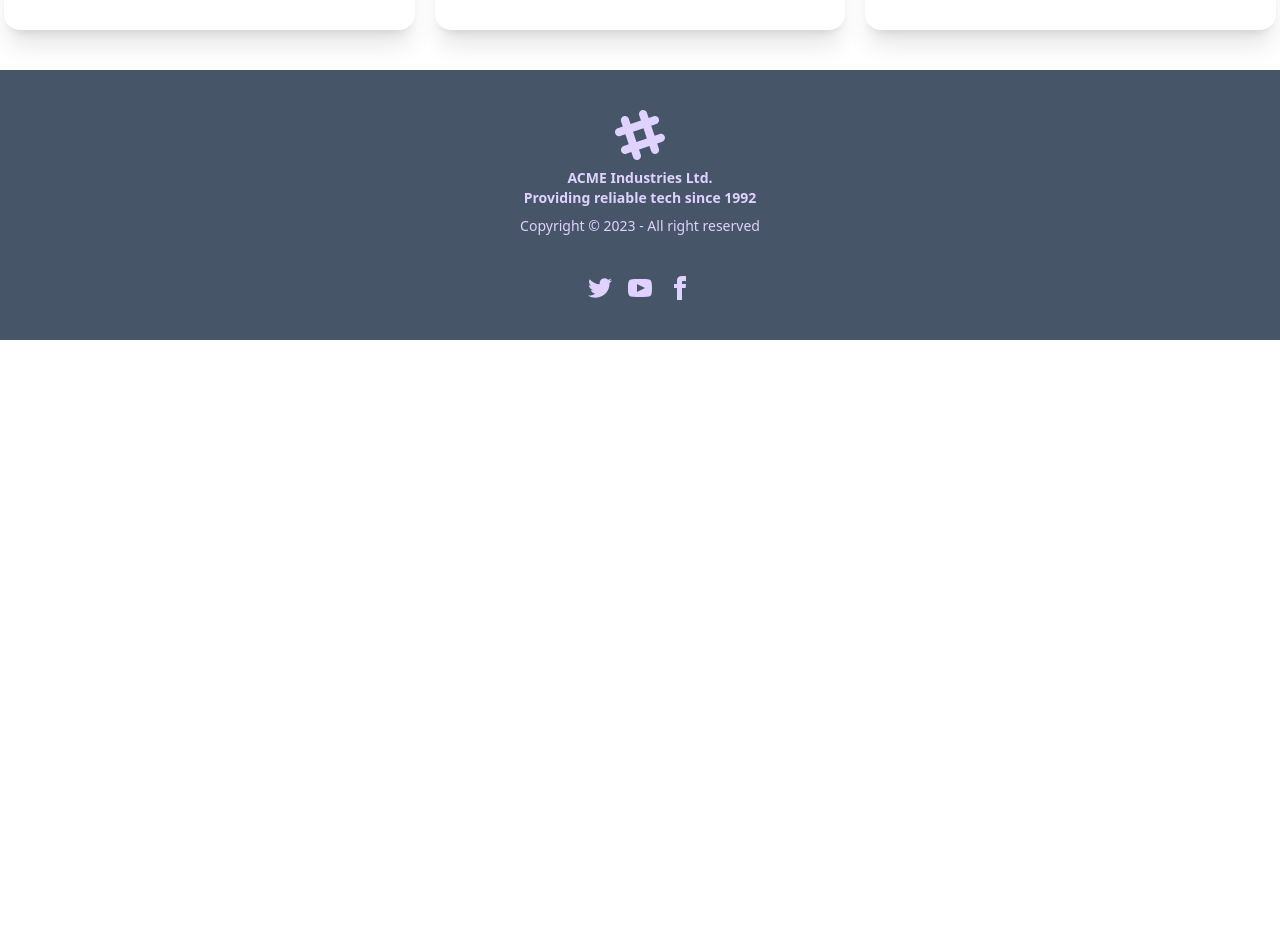
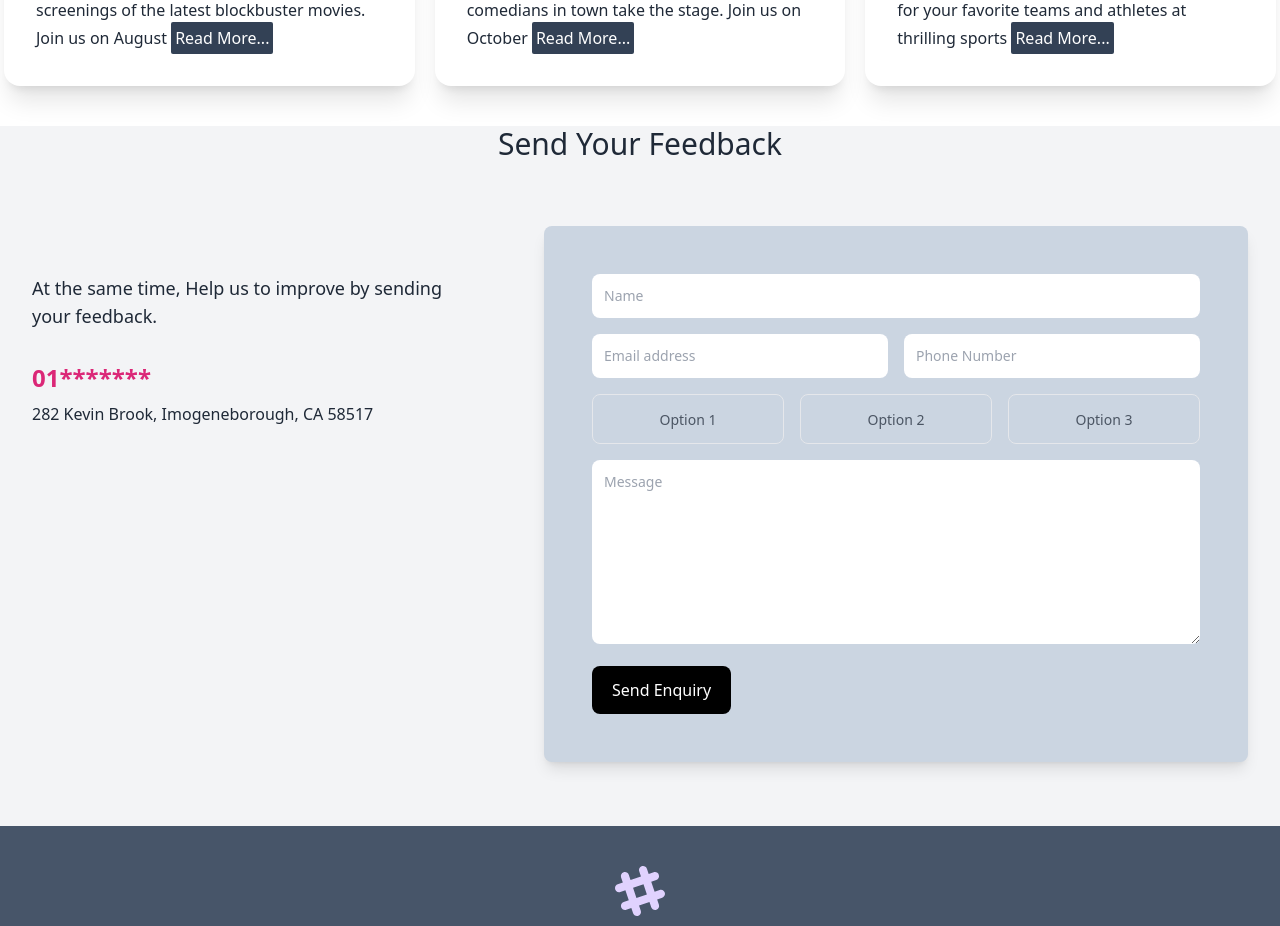
Before and after one commit to Muhammad-Sowrov/a9-event-management, a React (Vite) app: page / in a window 1280 px wide. Shown: the part 1870-2796 px from the top of the page. Before the commit the page ends 2210 px from the top, so only its background shows below. Built offline with nearby package versions, Linux system fonts and the light colour scheme; no server answers.

Commit message:
submitting readme md file

```diff
--- /dev/null
+++ b/src/Pages/Extra.jsx
@@ -0,0 +1,150 @@
+const Extra = () => {
+  return (
+    <div>
+      <section className="bg-gray-100">
+        <h3 className="text-sm md:text-3xl font-medium text-center ">Send Your Feedback</h3>
+        <div className="mx-auto max-w-screen-xl px-4 py-16 sm:px-6 lg:px-8">
+          <div className="grid grid-cols-1 gap-x-16 gap-y-8 lg:grid-cols-5">
+            <div className="lg:col-span-2 lg:py-12">
+              <p  data-aos-duration="1000" className="max-w-xl text-lg">
+                At the same time, Help us to improve by sending your feedback.
+              </p>
+
+              <div className="mt-8">
+                <a href="" className="text-2xl font-bold text-pink-600">
+                  01*******
+                </a>
+
+                <address className="mt-2 not-italic">
+                  282 Kevin Brook, Imogeneborough, CA 58517
+                </address>
+              </div>
+            </div>
+
+            <div className="rounded-lg bg-slate-300 p-8 shadow-lg lg:col-span-3 lg:p-12">
+              <form action="" className="space-y-4">
+                <div>
+                  <label className="sr-only" htmlFor="name">
+                    Name
+                  </label>
+                  <input
+                    className="w-full rounded-lg border-gray-200 p-3 text-sm"
+                    placeholder="Name"
+                    type="text"
+                    id="name"
+                  />
+                </div>
+
+                <div className="grid grid-cols-1 gap-4 sm:grid-cols-2">
+                  <div>
+                    <label className="sr-only" htmlFor="email">
+                      Email
+                    </label>
+                    <input
+                      className="w-full rounded-lg border-gray-200 p-3 text-sm"
+                      placeholder="Email address"
+                      type="email"
+                      id="email"
+                    />
+                  </div>
+
+                  <div>
+                    <label className="sr-only" htmlFor="phone">
+                      Phone
+                    </label>
+                    <input
+                      className="w-full rounded-lg border-gray-200 p-3 text-sm"
+                      placeholder="Phone Number"
+                      type="tel"
+                      id="phone"
+                    />
+                  </div>
+                </div>
+
+                <div className="grid grid-cols-1 gap-4 text-center sm:grid-cols-3">
+                  <div>
+                    <input
+                      className="peer sr-only"
+                      id="option1"
+                      type="radio"
+                      tabIndex="-1"
+                      name="option"
+                    />
+
+                    <label
+                      htmlFor="option1"
+                      className="block w-full rounded-lg border border-gray-200 p-3 text-gray-600 hover:border-black peer-checked:border-black peer-checked:bg-black peer-checked:text-white"
+                      tabIndex="0"
+                    >
+                      <span className="text-sm"> Option 1 </span>
+                    </label>
+                  </div>
+
+                  <div>
+                    <input
+                      className="peer sr-only"
+                      id="option2"
+                      type="radio"
+                      tabIndex="-1"
+                      name="option"
+                    />
+
+                    <label
+                      htmlFor="option2"
+                      className="block w-full rounded-lg border border-gray-200 p-3 text-gray-600 hover:border-black peer-checked:border-black peer-checked:bg-black peer-checked:text-white"
+                      tabIndex="0"
+                    >
+                      <span className="text-sm"> Option 2 </span>
+                    </label>
+                  </div>
+
+                  <div>
+                    <input
+                      className="peer sr-only"
+                      id="option3"
+                      type="radio"
+                      tabIndex="-1"
+                      name="option"
+                    />
+
+                    <label
+                      htmlFor="option3"
+                      className="block w-full rounded-lg border border-gray-200 p-3 text-gray-600 hover:border-black peer-checked:border-black peer-checked:bg-black peer-checked:text-white"
+                      tabIndex="0"
+                    >
+                      <span className="text-sm"> Option 3 </span>
+                    </label>
+                  </div>
+                </div>
+
+                <div>
+                  <label className="sr-only" htmlFor="message">
+                    Message
+                  </label>
+
+                  <textarea
+                    className="w-full rounded-lg border-gray-200 p-3 text-sm"
+                    placeholder="Message"
+                    rows="8"
+                    id="message"
+                  ></textarea>
+                </div>
+
+                <div className="mt-4">
+                  <button
+                    type="submit"
+                    className="inline-block w-full rounded-lg bg-black px-5 py-3 font-medium text-white sm:w-auto"
+                  >
+                    Send Enquiry
+                  </button>
+                </div>
+              </form>
+            </div>
+          </div>
+        </div>
+      </section>
+    </div>
+  );
+};
+
+export default Extra;
--- a/src/components/Home/Card.jsx
+++ b/src/components/Home/Card.jsx
@@ -1,22 +1,24 @@
-const Card = ({card}) => {
-    const { id, category, image, description, price, date } = card || {};
-    console.log(card);
+const Card = ({ card }) => {
+  const { id, category, image, description, price, date } = card || {};
+  console.log(card);
   return (
     <div>
       <div className="block container mx-auto">
         <img
           alt="Art"
-          src="https://images.unsplash.com/photo-1605721911519-3dfeb3be25e7?ixlib=rb-1.2.1&ixid=MnwxMjA3fDB8MHxwaG90by1wYWdlfHx8fGVufDB8fHx8&auto=format&fit=crop&w=870&q=80"
+          src={image}
           className="h-64 w-full object-cover sm:h-80 lg:h-96"
         />
 
-        <h3 className="mt-4 text-lg font-bold text-gray-900 sm:text-xl">
-         {category}
-        </h3>
+        <div className="px-4">
+          <h3 className="mt-4 text-lg font-bold text-gray-900 sm:text-xl">
+            {category}
+          </h3>
 
-        <p className="mt-2 max-w-sm text-gray-700">
-          {description}
-        </p>
+          <p className="mt-2 max-w-sm text-gray-700 text-xl">{description}</p>
+          <p className="mt-2 max-w-sm text-gray-700 font-bold">Date: {date}</p>
+          <p className="mt-2 max-w-sm text-gray-700 mb-2">Total Price: {price}$</p>
+        </div>
       </div>
     </div>
   );
--- a/src/components/Home/CardDetails.jsx
+++ b/src/components/Home/CardDetails.jsx
@@ -1,20 +1,23 @@
 import { useEffect, useState } from "react";
-import { useLoaderData, useParams } from "react-router-dom";
+import { useLoaderData, useParams, useSearchParams } from "react-router-dom";
 import Card from "./Card";
 
 const CardDetails = () => {
-    const [ card, setCard ] = useState({});
+    const [card, setCard] = useState();
     const {id} = useParams();
+    console.log(id);
     const cards = useLoaderData();
     console.log(cards);
-    useEffect(()=> {
-        const findCard = cards?.find((card)=> card.id === id);
+    useEffect(()=>{
+        const findCard = cards?.find((card)=> card.id == id)
         setCard(findCard);
-    },[id, cards]);
+
+
+    },[id, cards])
     console.log(card);
     return (
         <div>
-            <Card card ={card}></Card>
+            <Card card={card}></Card>
         </div>
     );
 };
--- a/src/components/Home/Home.jsx
+++ b/src/components/Home/Home.jsx
@@ -1,6 +1,7 @@
 import { useLoaderData } from "react-router-dom";
 import Banner from "../Header/Banner";
 import DataCard from "./DataCard";
+import Extra from "../../Pages/Extra";
 
 
 const Home = () => {
@@ -9,10 +10,14 @@ const Home = () => {
     return (
         <div className="container mx-auto">
             <Banner></Banner>
+            <h3 className="text-sm mt-4 md:text-4xl font-medium text-center">Services</h3>
             <div className="containe mx-aut px-1 grid grid-cols-1 md:grid-cols-3 lg:grid-cols-3 gap-5 my-10">
                 {
                   dataS.map(data => <DataCard key={data.id} data={data}></DataCard>)
                 }
+            </div>
+            <div>
+                <Extra></Extra>
             </div>
         </div>
     );
```
Also changed, not shown: 1 other file (tests, documents, lock files or other folders).
